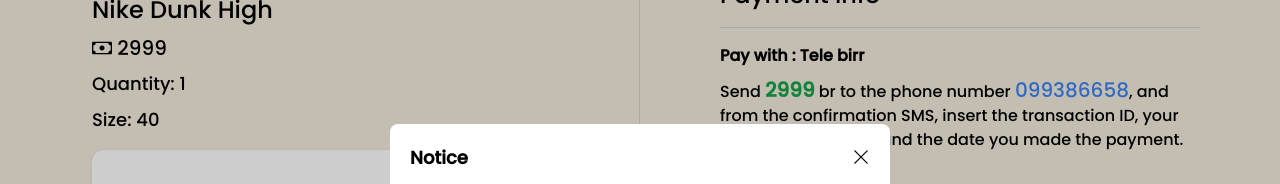
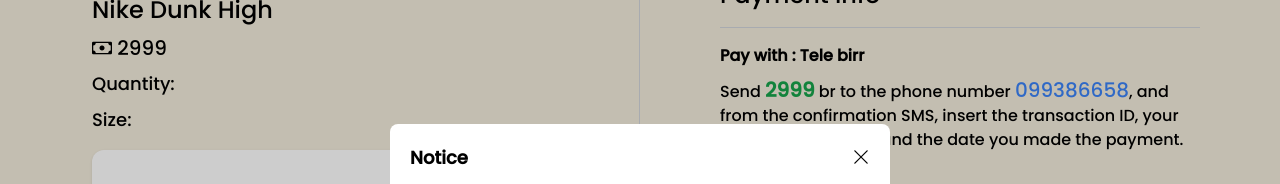
Before and after one commit to kid-us/Shegerlace, a React (Vite) app: page /checkout/1 in a window 1280 px wide. Shown: the part 150-334 px from the top of the page. Built offline with nearby package versions, Linux system fonts and the light colour scheme.

Commit message:
Checkout Size and quantity parameter

```diff
--- a/src/components/Pages/Checkout.tsx
+++ b/src/components/Pages/Checkout.tsx
@@ -1,4 +1,4 @@
-import { useParams } from "react-router-dom";
+import { useLocation, useParams } from "react-router-dom";
 import { useState } from "react";
 import { FieldValues, useForm } from "react-hook-form";
 import { zodResolver } from "@hookform/resolvers/zod";
@@ -26,6 +26,11 @@ type FormData = z.infer<typeof schema>;
 
 const Checkout = () => {
   const { id } = useParams();
+
+  const location = useLocation();
+  const searchParams = new URLSearchParams(location.search);
+  const size = searchParams.get("size");
+  const qty = searchParams.get("qty");
 
   const [defaultShoe] = useState<Shoes>({
     id: 1,
@@ -138,8 +143,8 @@ const Checkout = () => {
               <p className="text-black text-xl mt-2">
                 <span className="bi-cash text-black"></span> {defaultShoe.price}
               </p>
-              <p className="text-black text-lg mt-2">Quantity: 1</p>
-              <p className="text-black text-lg mt-2">Size: 40</p>
+              <p className="text-black text-lg mt-2">Quantity: {qty}</p>
+              <p className="text-black text-lg mt-2">Size: {size}</p>
 
               <div className="flex justify-center bg-white mt-4 rounded-xl overflow-hidden shadow">
                 <img src={defaultShoe.img} alt="Shoe" className="h-96" />
--- a/src/components/Pages/Product.tsx
+++ b/src/components/Pages/Product.tsx
@@ -195,7 +195,7 @@ const Product = () => {
                   onClick={() =>
                     size === 0
                       ? setError(true)
-                      : (window.location.href = `/checkout/${id}?size=${size}`)
+                      : (window.location.href = `/checkout/${id}?size=${size}&qty=${quantity}`)
                   }
                   className="btn-bg block text-center pt-1 font-bold font-poppins text-lg lg:w-72 w-full rounded-lg lg:h-12 h-14 shadow shadow-zinc-950 active:shadow-none"
                 >
```
